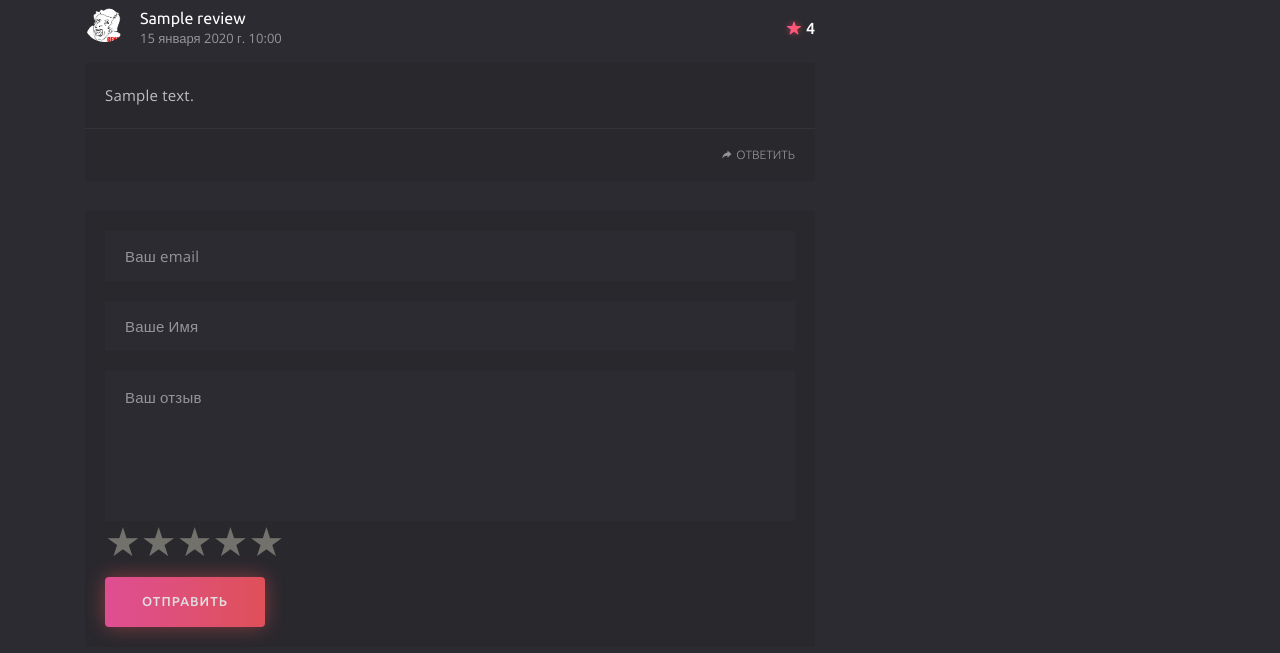
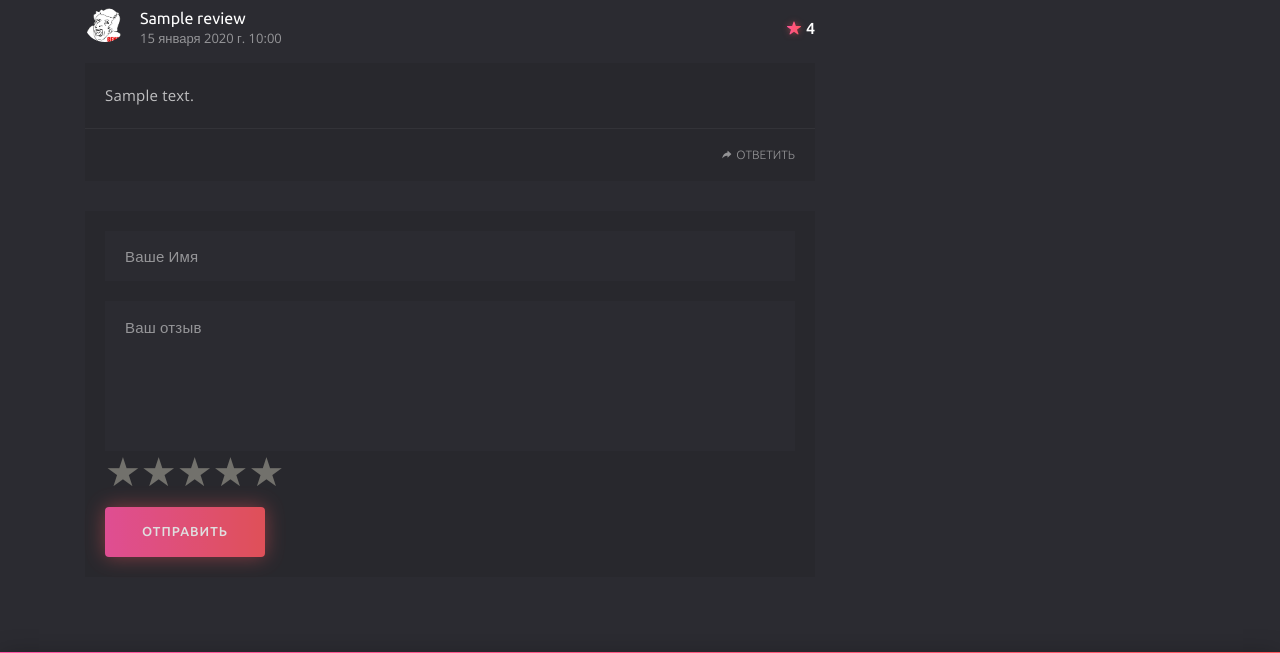
Before and after one commit to soldatov-ss/django-cinema_site, a Django app: a page that uses templates/inc/_header.html in a window 1280 px wide. Shown: the part 1679-2332 px from the top of the page. Run offline with Django 4.2, Linux system fonts and the light colour scheme; tables that the repository leaves empty hold one stand-in row (values such as "Sample post"); grey boxes marked "Sample" are stand-in pictures; some libraries are stand-ins or nearby versions.

Commit message:
Отправка отзыва зарегестрированным юзером

```diff
--- a/templates/inc/_header.html
+++ b/templates/inc/_header.html
@@ -40,8 +40,6 @@
 
                                 <ul class="dropdown-menu header__dropdown-menu" aria-labelledby="dropdownMenuMore">
                                     <li><a href="about.html">About</a></li>
-                                    <li><a href="signin.html">Sign In</a></li>
-                                    <li><a href="signup.html">Sign Up</a></li>
                                     <li><a href="404.html">404 Page</a></li>
                                 </ul>
                             </li>
--- a/web_site/admin.py
+++ b/web_site/admin.py
@@ -7,7 +7,7 @@ from .models import Actor, Category, Movie, Genre, Reviews, Rating, MovieShots
 class ReviewInline(admin.TabularInline):
     model = Reviews
     extra = 1
-    readonly_fields = ('name', 'email', 'movie', 'parent')
+    readonly_fields = ('name',  'movie', 'parent')
 
 
 class MovieShortsInline(admin.TabularInline):
@@ -72,7 +72,7 @@ class CategoryAdmin(admin.ModelAdmin):
 class ReviewsAdmin(admin.ModelAdmin):
     list_display = ('movie', 'name', 'parent', 'rating')
     list_filter = ('parent', 'created_at', 'movie', 'rating')
-    readonly_fields = ('movie', 'name', 'email', 'rating', 'parent')
+    readonly_fields = ('movie', 'name', 'rating', 'parent')
 
 
 @admin.register(MovieShots)
--- a/web_site/forms.py
+++ b/web_site/forms.py
@@ -7,9 +7,8 @@ from web_site.models import Reviews
 class ReviewForm(forms.ModelForm):
     class Meta:
         model = Reviews
-        fields = ['email', 'name', 'text', 'rating']
+        fields = ['name', 'text', 'rating']
         widgets = {
-            'email': forms.EmailInput(attrs={'class': 'form__input', 'placeholder': 'Ваш email'}),
             'name': forms.TextInput(attrs={'class': 'form__input', 'placeholder': 'Ваше Имя'}),
             'text': forms.Textarea(attrs={'class': 'form__textarea',  'id':"contactcomment" , 'placeholder': 'Ваш отзыв'}),
         }
--- a/web_site/models.py
+++ b/web_site/models.py
@@ -115,7 +115,6 @@ class Rating(models.Model):
 
 
 class Reviews(models.Model):
-    email = models.EmailField()
     name = models.CharField("Имя", max_length=100)
     text = models.TextField("Сообщение", max_length=5000)
     created_at = models.DateTimeField(auto_now_add=True, verbose_name='Дата создания')
--- a/web_site/templates/web_site/movie_detail.html
+++ b/web_site/templates/web_site/movie_detail.html
@@ -230,10 +230,14 @@
                                           id="formReview">
                                         <input type="hidden" value='' name="parent" id="contactparent">
                                         {% csrf_token %}
-                                        {{ form.email }}
-                                        {{ form.name }}
-                                        {{ form.text }}
-
+                                        {% if request.user.is_authenticated %}
+                                        {{ request.user.username }}
+                                            <input type="hidden" name="name" value="{{ request.user.username }}">
+                                            {{ form.text }}
+                                        {% else %}
+                                            {{ form.name }}
+                                            {{ form.text }}
+                                        {% endif %}
                                         <div class="form__item">
                                             <div class="form__label"></div>
                                             <div class="rating rating_set">
--- a/web_site/views.py
+++ b/web_site/views.py
@@ -123,7 +123,7 @@ class CatalogView(MoviesFilter, ListView):
         if self.kwargs.get('slug'):
             genres = Genre.objects.get(slug=self.kwargs['slug'])
             queryset = Movie.objects.filter(genres=genres.id)
-        # if self.request.GET.get('genres'):
+            # if self.request.GET.get('genres'):
             # genres = Genre.objects.get(name=self.request.GET.get('genres'))
             # queryset = Movie.objects.filter(genres=genres.id)
             return queryset
```
Also changed, not shown: web_site/migrations/0015_remove_reviews_email_alter_reviews_rating.py (added).
